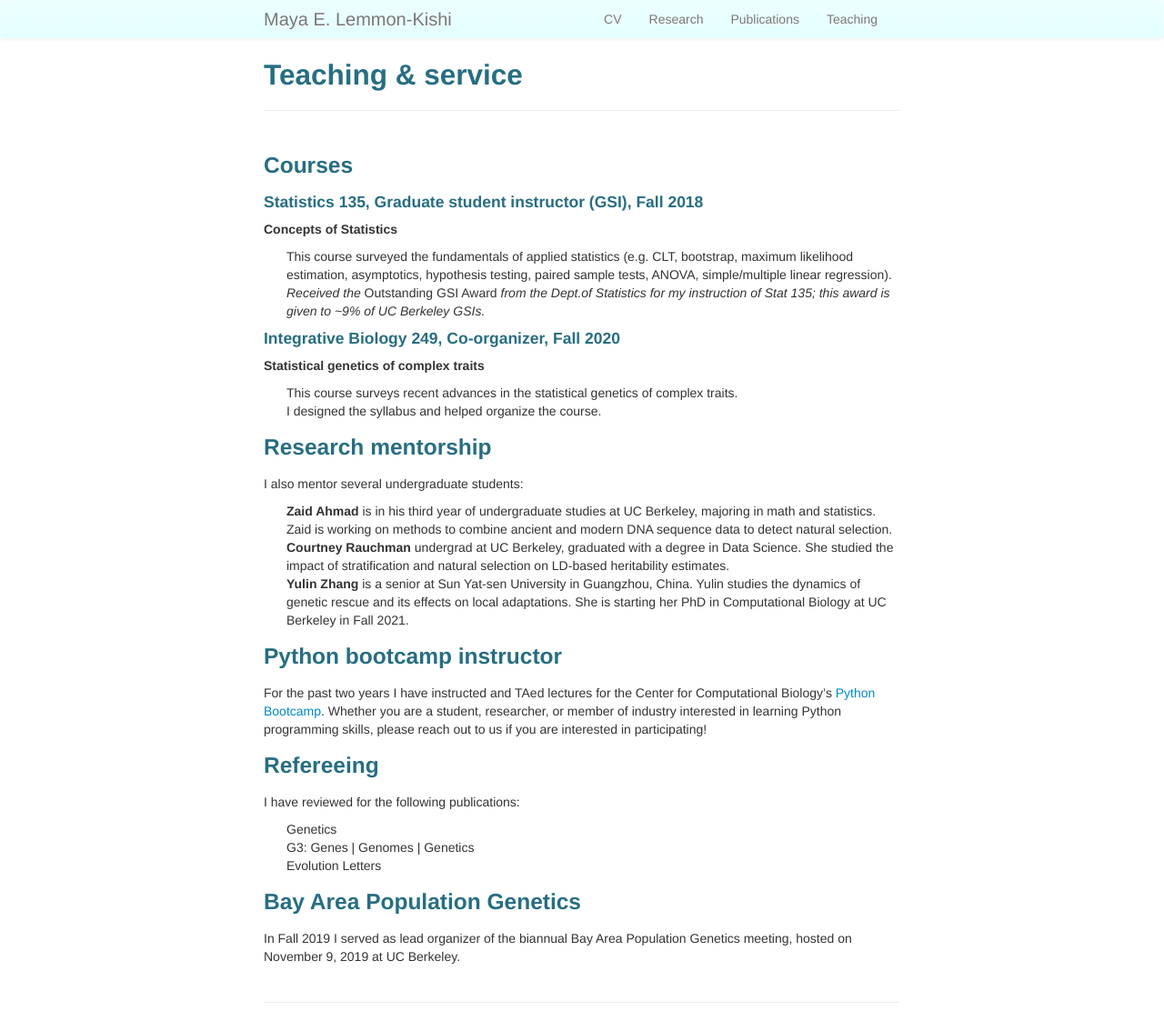
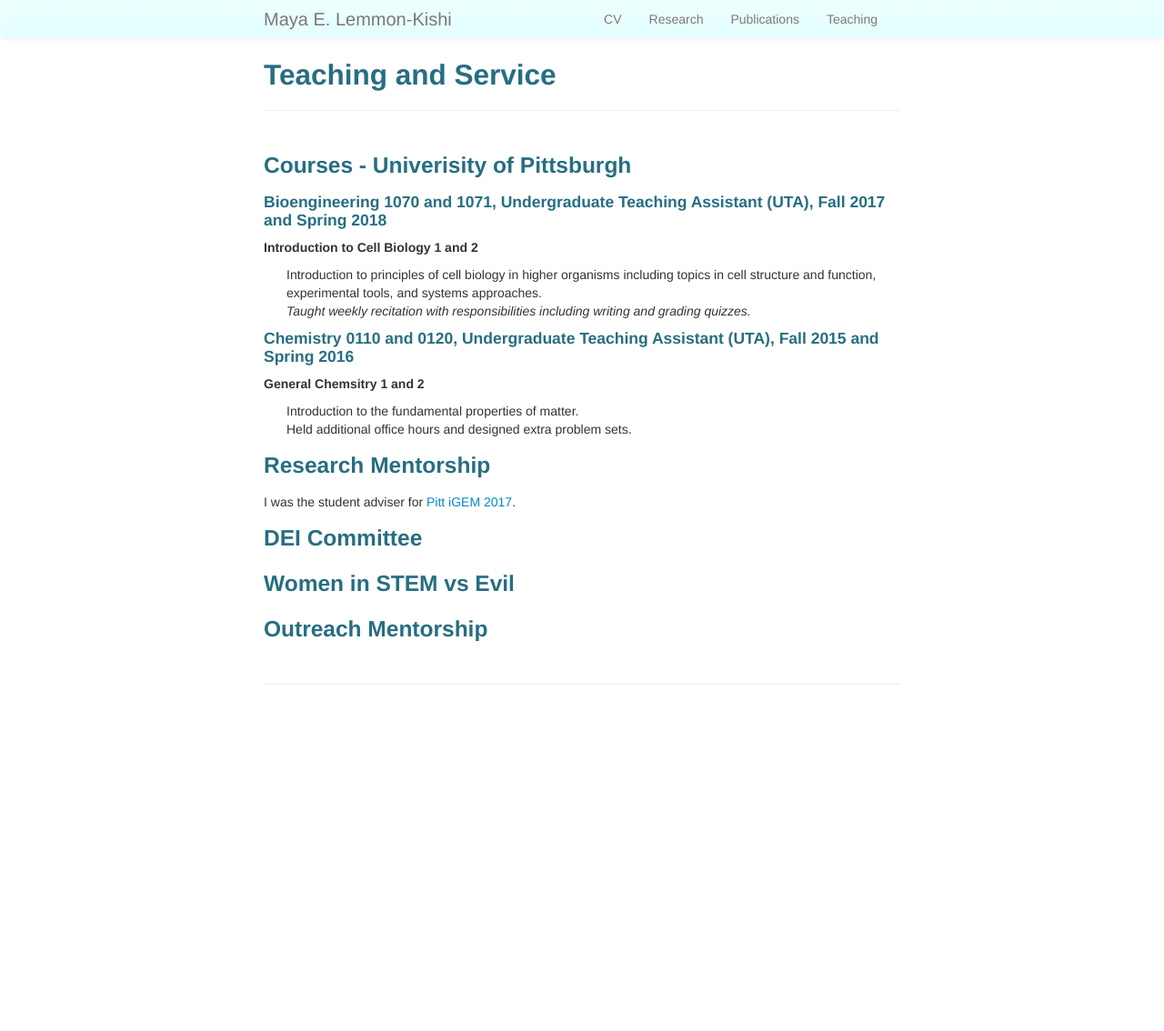
Before and after one commit to lemmonquiche/lemmonquiche.github.io, a Jekyll site: the page built from pages/teaching.md, in a window 1280 px wide. Shown: the whole page at 91% size. Built offline with Jekyll 4.4.1, drawn with Linux system fonts in a browser that asks for light colours; after the commit the page ends 900 px from its top, so only the background shows below that.

Commit message:
teaching

```diff
--- a/pages/teaching.md
+++ b/pages/teaching.md
@@ -1,55 +1,34 @@
 ---
 layout: page
-title: Teaching & service
-description: Aaron Stern | Teaching
+title: Teaching and Service
+description: Maya Lemmon-Kishi | Teaching and Service
 ---
-### Courses
-#### Statistics 135, Graduate student instructor (GSI), Fall 2018
-**Concepts of Statistics**
+### Courses - Univerisity of Pittsburgh
+#### Bioengineering 1070 and 1071, Undergraduate Teaching Assistant (UTA), Fall 2017 and Spring 2018
+**Introduction to Cell Biology 1 and 2**
 <ul style="list-style-type:none;">
-<li> This course surveyed the fundamentals of applied statistics (e.g. CLT, bootstrap, maximum likelihood estimation, asymptotics, hypothesis testing, paired sample tests, ANOVA, simple/multiple linear regression).</li>
-<li> </li>
-<li> <i>Received the</i> Outstanding GSI Award <i>from the Dept.of Statistics for my instruction of Stat 135; this award is given to ~9% of UC Berkeley GSIs.</i></li>
+<li> Introduction to principles of cell biology in higher organisms including topics in cell structure and function, experimental tools, and systems approaches.</li>
+<li> <i>Taught weekly recitation with responsibilities including writing and grading quizzes.</i></li>
 </ul>
 
-#### Integrative Biology 249, Co-organizer, Fall 2020
-**Statistical genetics of complex traits**
+#### Chemistry 0110 and 0120, Undergraduate Teaching Assistant (UTA), Fall 2015 and Spring 2016
+**General Chemsitry 1 and 2**
 <ul style="list-style-type:none;">
-<li> This course surveys recent advances in the statistical genetics of complex traits.</li>
-<li> I designed the syllabus and helped organize the course.</li>
+<li> Introduction to the fundamental properties of matter.</li>
+<li> Held additional office hours and designed extra problem sets.</li>
 </ul>
 
-### Research mentorship
-I also mentor several undergraduate students:
+### Research Mentorship
+I was the student adviser for <a href="http://2017.igem.org/Team:Pittsburgh">Pitt iGEM 2017</a>.
 
-<ul style="list-style-type:none;">
+### DEI Committee
 
-<li><b>Zaid Ahmad</b> is in his third year of undergraduate studies at UC Berkeley, majoring in math and statistics. Zaid is working on methods to combine ancient and modern DNA sequence data to detect natural selection.</li>
 
-<li><b>Courtney Rauchman</b> undergrad at UC Berkeley, graduated with a degree in Data Science. She studied the impact of stratification and natural selection on LD-based heritability estimates.</li>
+### Women in STEM vs Evil
 
-<li><b>Yulin Zhang</b> is a senior at Sun Yat-sen University in Guangzhou, China. Yulin studies the dynamics of genetic rescue and its effects on local adaptations. She is starting her PhD in Computational Biology at UC Berkeley in Fall 2021.</li>
 
-</ul>
+### Outreach Mentorship
 
-### Python bootcamp instructor
-
-For the past two years I have instructed and TAed lectures for the Center for Computational Biology's <a href="https://ccb.berkeley.edu/outreach/workshops-bootcamps/">Python Bootcamp</a>. Whether you are a student, researcher, or member of industry interested in learning Python programming skills, please reach out to us if you are interested in participating!
-
-### Refereeing
-
-I have reviewed for the following publications:
-<ul style="list-style-type:none;">
-
-<li> Genetics </li>
-<li> G3: Genes | Genomes | Genetics </li>
-<li> Evolution Letters </li>
-
-</ul>
-
-### Bay Area Population Genetics
-
-In Fall 2019 I served as lead organizer of the biannual Bay Area Population Genetics meeting, hosted on November 9, 2019 at UC Berkeley.
 
 <!-- Note: this is how to write a comment in HTML. Everything in here won't show up on your webpage.-->
 
```
Also changed, not shown: pages/publications.md (+3 -3 lines).
